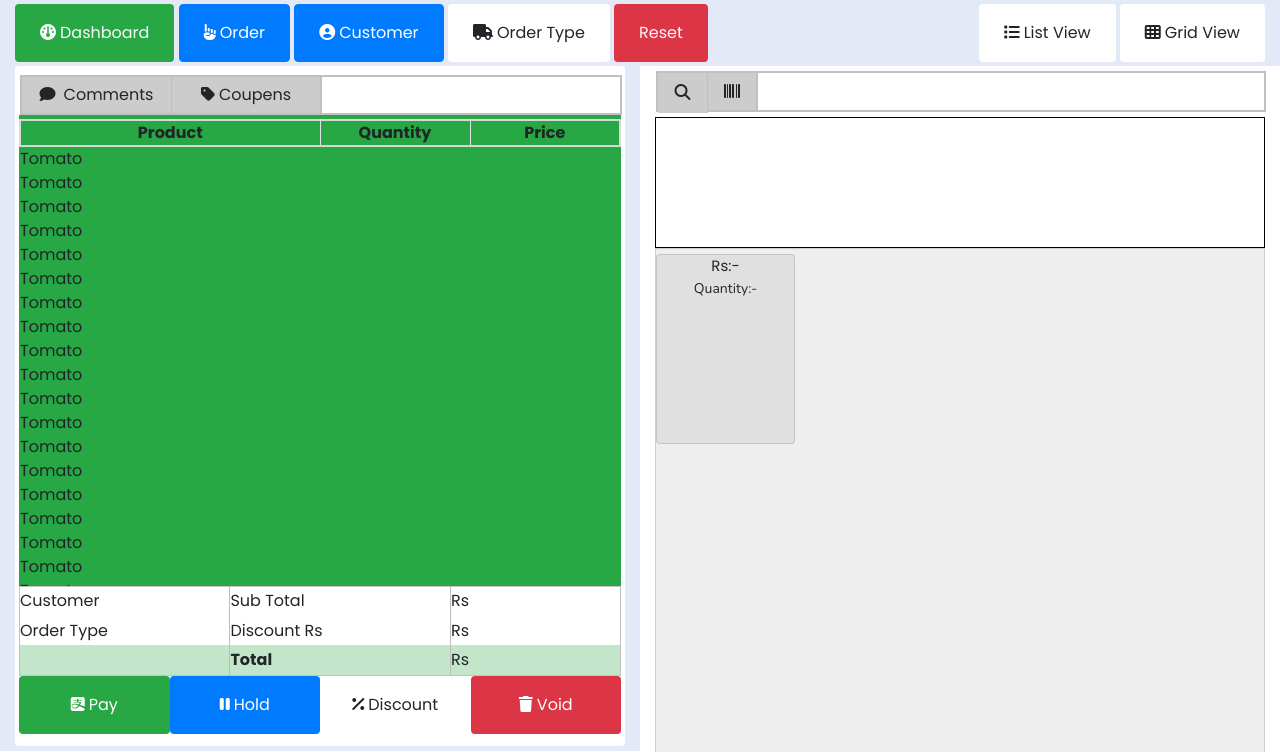
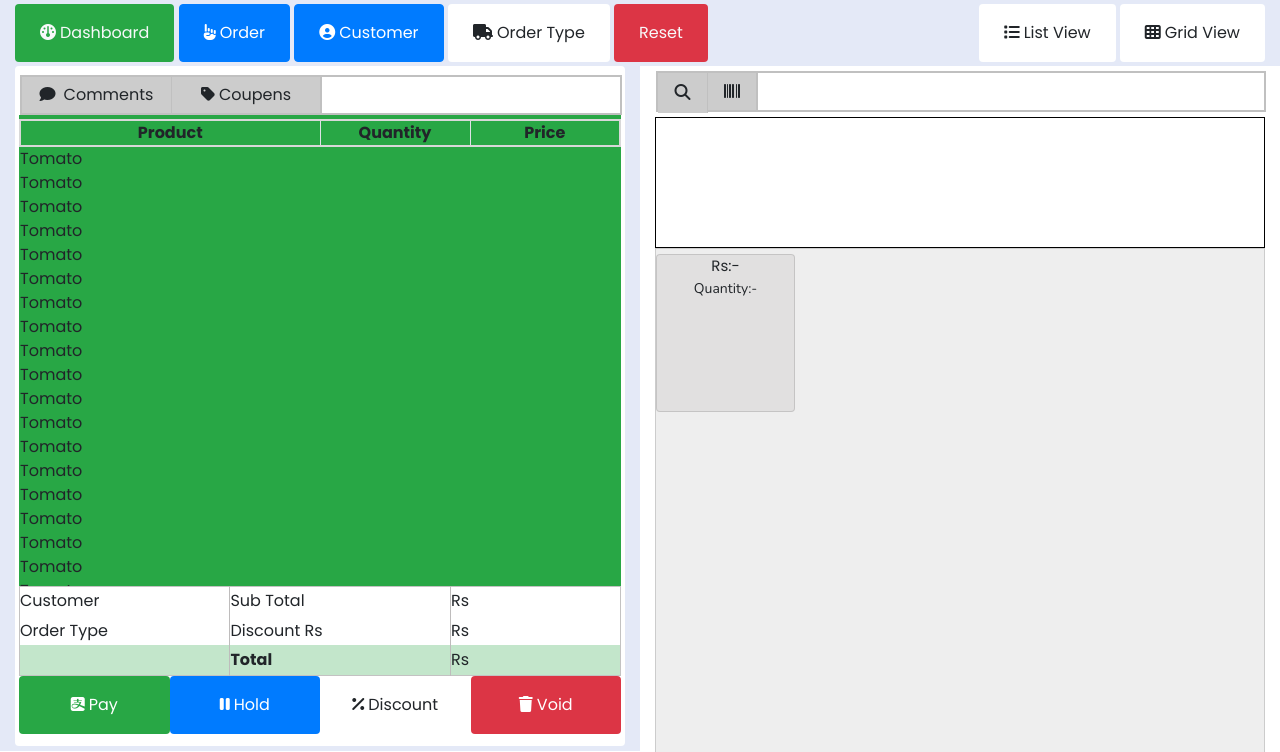
Before and after one commit to sanfeer-en/Project, a Django app: template templates/billing/billing.html in a window 1280 px wide. Shown: the top 752 px of the page. Run offline with Django 3.2, Linux system fonts and the light colour scheme; the template is opened without the code that fills it, so the values that code supplies are empty; some libraries are stand-ins or nearby versions.

Commit message:
searchbar product list start

```diff
--- a/static/css/billing/billing.css
+++ b/static/css/billing/billing.css
@@ -227,14 +227,14 @@
 .listin {
     width:139px;
     background-color: #e1e0e0;
-    height: 190px;
+    height: 158px;
     font-family: 'Nunito', sans-serif;
     margin-top: 5px;
 
 
 }
 .listin.list-view {
-    height: 100px; /* Adjust the height as needed */
+    height: 90px; /* Adjust the height as needed */
 }
 #quantityDetails {
     font-size: 14px;
--- a/static/js/bill.js
+++ b/static/js/bill.js
@@ -53,7 +53,44 @@
 
         // // Toggle the image visibility when the user clicks the grid view or list view button
 
-          // Initial view state
+    //       // Initial view state
+    // let isGridView = true;
+
+    // // Function to toggle between grid view and list view
+    // function toggleView() {
+    //     isGridView = !isGridView;
+
+    //     if (isGridView) {
+    //         // Show the image in grid view
+    //         $('.img-product').show();
+    //     } else {
+    //         // Hide the image in list view
+    //         $('.img-product').hide();
+    //     }
+    // }
+
+    // // Bind click events to the view buttons
+    // $('.btn-grid-view').on('click', function () {
+    //     if (!isGridView) {
+    //         toggleView();
+    //         $(this).addClass('active');
+    //         $('.btn-list-view').removeClass('active');
+    //     }
+    // });
+
+    // $('.btn-list-view').on('click', function () {
+    //     if (isGridView) {
+    //         toggleView();
+    //         $(this).addClass('active');
+    //         $('.btn-grid-view').removeClass('active');
+    //     }
+    // });
+    }
+});
+
+
+$(document).ready(function () {
+    // Initial view state
     let isGridView = true;
 
     // Function to toggle between grid view and list view
@@ -63,9 +100,11 @@
         if (isGridView) {
             // Show the image in grid view
             $('.img-product').show();
+            $('.listin').removeClass('list-view'); // Remove the list view class
         } else {
             // Hide the image in list view
             $('.img-product').hide();
+            $('.listin').addClass('list-view'); // Add the list view class to adjust the height
         }
     }
 
@@ -85,5 +124,4 @@
             $('.btn-grid-view').removeClass('active');
         }
     });
-    }
 });
```
